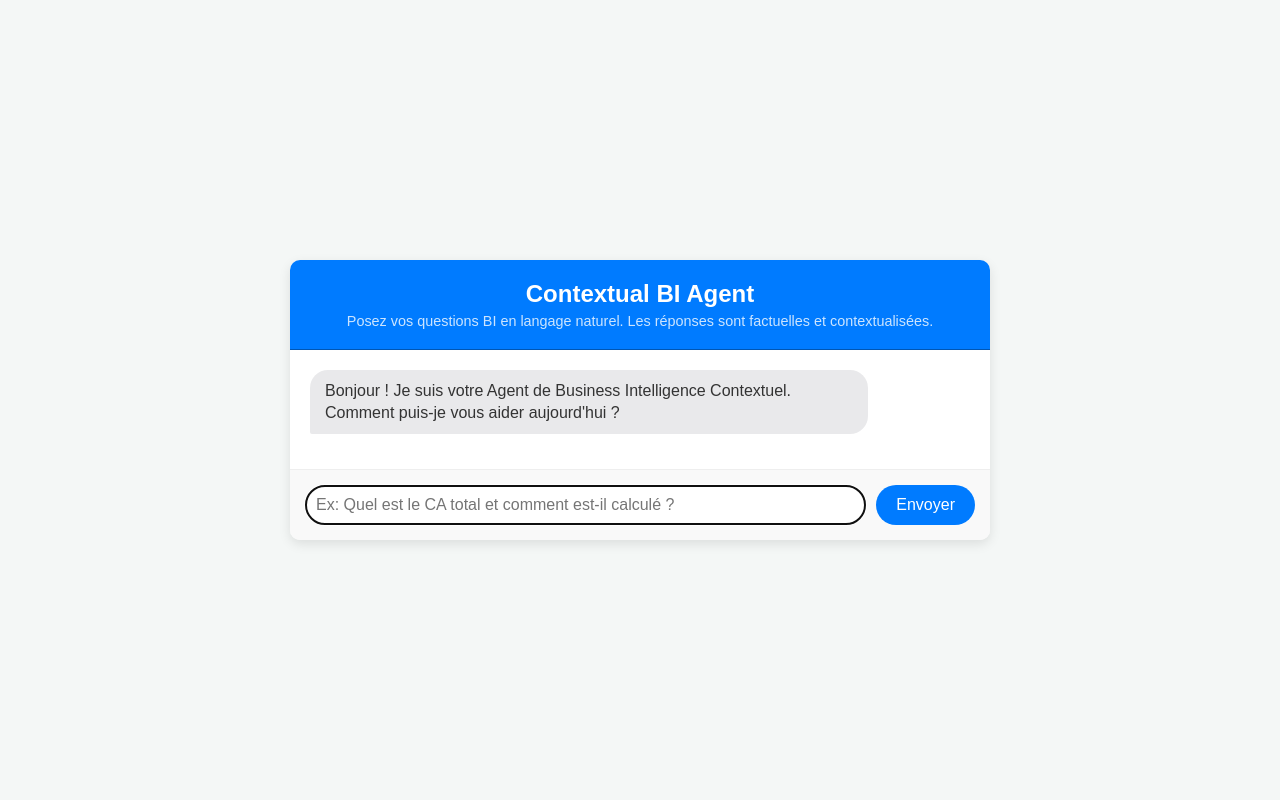
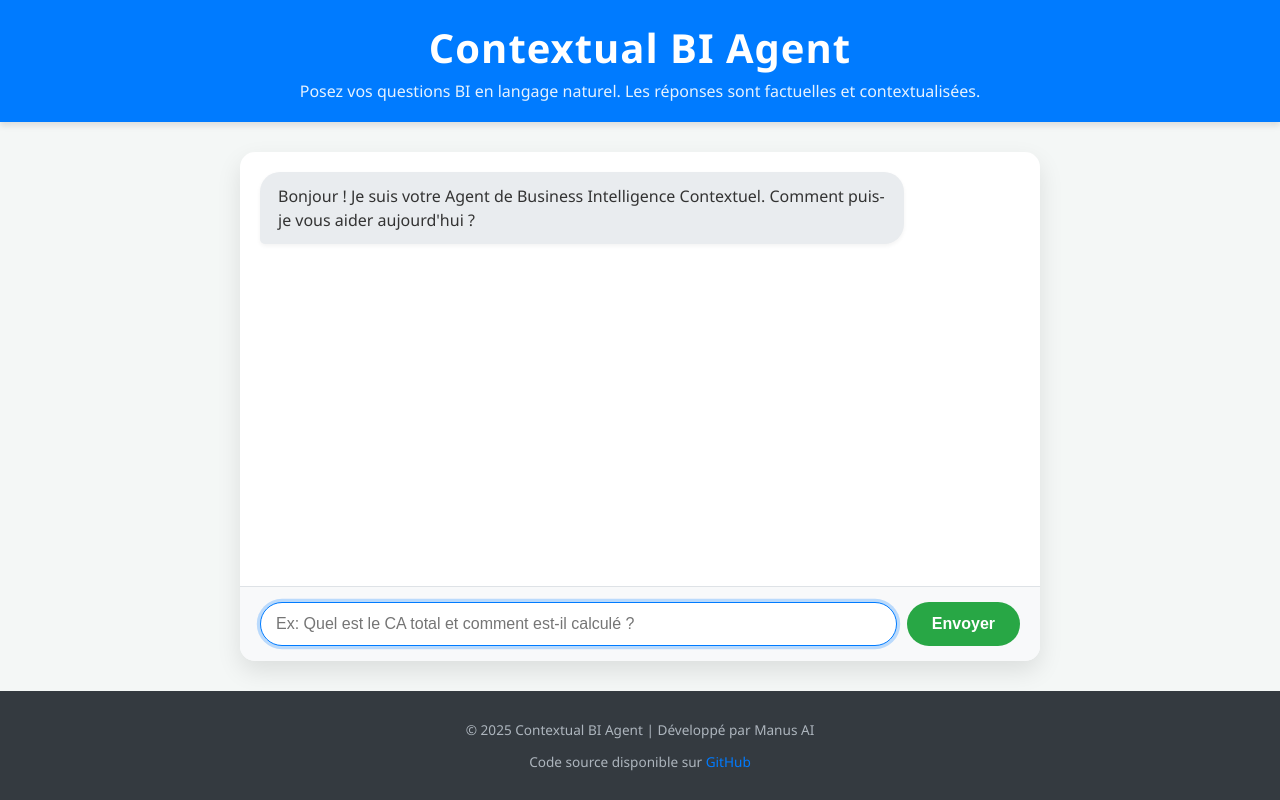
Before and after one commit to belhirecheamina14/Contextual-BI-Agent, a plain HTML site: page frontend/index.html in a window 1280 px wide. Drawn offline with Linux system fonts and the light colour scheme.

Commit message:
Feature: Frontend design improvements (motions, footer, modern UI)

```diff
--- a/frontend/index.html
+++ b/frontend/index.html
@@ -7,21 +7,36 @@
     <link rel="stylesheet" href="style.css">
 </head>
 <body>
+
+    <!-- Header Section -->
+    <div class="header">
+        <h1>Contextual BI Agent</h1>
+        <p>Posez vos questions BI en langage naturel. Les réponses sont factuelles et contextualisées.</p>
+    </div>
+
+    <!-- Main Chat Container -->
     <div class="chat-container">
-        <header>
-            <h1>Contextual BI Agent</h1>
-            <p>Posez vos questions BI en langage naturel. Les réponses sont factuelles et contextualisées.</p>
-        </header>
-        <div class="chat-window" id="chat-window">
-            <div class="message agent">
-                <p>Bonjour ! Je suis votre Agent de Business Intelligence Contextuel. Comment puis-je vous aider aujourd'hui ?</p>
+        <!-- Message Area -->
+        <div class="messages" id="messages">
+            <!-- Message d'accueil de l'agent -->
+            <div class="message agent-message">
+                Bonjour ! Je suis votre Agent de Business Intelligence Contextuel. Comment puis-je vous aider aujourd'hui ?
             </div>
         </div>
+
+        <!-- Input Area -->
         <div class="input-area">
-            <input type="text" id="user-input" placeholder="Ex: Quel est le CA total et comment est-il calculé ?" autofocus>
+            <input type="text" id="user-input" placeholder="Ex: Quel est le CA total et comment est-il calculé ?">
             <button id="send-button">Envoyer</button>
         </div>
     </div>
+
+    <!-- Footer Section -->
+    <footer class="footer">
+        <p>&copy; 2025 Contextual BI Agent | Développé par Manus AI</p>
+        <p>Code source disponible sur <a href="https://github.com/belhirecheamina14/Contextual-BI-Agent" target="_blank">GitHub</a></p>
+    </footer>
+
     <script src="script.js"></script>
 </body>
 </html>
--- a/frontend/style.css
+++ b/frontend/style.css
@@ -1,146 +1,237 @@
 body {
-    font-family: Arial, sans-serif;
+    font-family: 'Segoe UI', Tahoma, Geneva, Verdana, sans-serif;
     background-color: #f4f7f6;
     display: flex;
-    justify-content: center;
+    flex-direction: column;
     align-items: center;
+    justify-content: space-between;
     min-height: 100vh;
     margin: 0;
+    padding: 0;
+    color: #333;
 }
 
+/* Header/Title Bar */
+.header {
+    width: 100%;
+    background-color: #007bff; /* Bleu primaire */
+    color: white;
+    padding: 20px 0;
+    text-align: center;
+    box-shadow: 0 4px 6px rgba(0, 0, 0, 0.1);
+    animation: fadeInDown 1s ease-out;
+}
+
+.header h1 {
+    margin: 0;
+    font-size: 2.5em;
+    letter-spacing: 1px;
+}
+
+.header p {
+    margin: 5px 0 0;
+    font-size: 1em;
+    opacity: 0.9;
+}
+
+/* Main Chat Container */
 .chat-container {
-    background-color: #ffffff;
-    border-radius: 10px;
-    box-shadow: 0 4px 12px rgba(0, 0, 0, 0.1);
+    background-color: white;
     width: 90%;
-    max-width: 700px;
+    max-width: 800px;
+    margin: 30px auto;
+    border-radius: 15px;
+    box-shadow: 0 10px 25px rgba(0, 0, 0, 0.1);
     display: flex;
     flex-direction: column;
     overflow: hidden;
+    flex-grow: 1;
+    min-height: 60vh;
 }
 
-header {
+/* Message Area */
+.messages {
+    padding: 20px;
+    overflow-y: auto;
+    flex-grow: 1;
+    display: flex;
+    flex-direction: column;
+    gap: 15px;
+}
+
+/* Individual Message Styles */
+.message {
+    max-width: 80%;
+    padding: 12px 18px;
+    border-radius: 20px;
+    line-height: 1.5;
+    word-wrap: break-word;
+    box-shadow: 0 2px 4px rgba(0, 0, 0, 0.05);
+    animation: fadeIn 0.5s ease-out;
+}
+
+.user-message {
+    align-self: flex-end;
     background-color: #007bff;
     color: white;
-    padding: 20px;
-    text-align: center;
-    border-bottom: 1px solid #0056b3;
+    border-bottom-right-radius: 5px;
 }
 
-header h1 {
-    margin: 0 0 5px 0;
-    font-size: 1.5em;
+.agent-message {
+    align-self: flex-start;
+    background-color: #e9ecef; /* Gris clair */
+    color: #333;
+    border-bottom-left-radius: 5px;
 }
 
-header p {
-    margin: 0;
-    font-size: 0.9em;
-    opacity: 0.8;
+/* Input Area */
+.input-area {
+    display: flex;
+    padding: 15px 20px;
+    border-top: 1px solid #dee2e6;
+    background-color: #f8f9fa;
 }
 
-.chat-window {
+.input-area input {
     flex-grow: 1;
-    padding: 20px;
-    overflow-y: auto;
-    max-height: 60vh;
-    display: flex;
-    flex-direction: column;
+    padding: 12px 15px;
+    border: 1px solid #ced4da;
+    border-radius: 25px;
+    font-size: 1em;
+    margin-right: 10px;
+    transition: border-color 0.3s, box-shadow 0.3s;
 }
 
-.message {
-    max-width: 80%;
-    margin-bottom: 15px;
-    padding: 10px 15px;
-    border-radius: 18px;
-    line-height: 1.4;
-    word-wrap: break-word;
+.input-area input:focus {
+    border-color: #007bff;
+    box-shadow: 0 0 0 0.2rem rgba(0, 123, 255, 0.25);
+    outline: none;
 }
 
-.message p {
-    margin: 0;
+.input-area button {
+    background-color: #28a745; /* Vert pour l'action */
+    color: white;
+    border: none;
+    padding: 12px 25px;
+    border-radius: 25px;
+    cursor: pointer;
+    font-size: 1em;
+    font-weight: bold;
+    transition: background-color 0.3s, transform 0.1s;
 }
 
-.user {
-    align-self: flex-end;
-    background-color: #dcf8c6;
-    color: #333;
-    border-bottom-right-radius: 2px;
+.input-area button:hover {
+    background-color: #218838;
 }
 
-.agent {
-    align-self: flex-start;
-    background-color: #e9e9eb;
-    color: #333;
-    border-bottom-left-radius: 2px;
+.input-area button:active {
+    transform: scale(0.98);
 }
 
-.input-area {
-    display: flex;
-    padding: 15px;
-    border-top: 1px solid #eee;
-    background-color: #f9f9f9;
+/* Loading Indicator (Motion) */
+.loading-indicator {
+    display: none;
+    align-self: flex-start;
+    padding: 12px 18px;
+    border-radius: 20px;
+    background-color: #e9ecef;
+    color: #333;
+    font-style: italic;
 }
 
-#user-input {
-    flex-grow: 1;
-    padding: 10px;
-    border: 1px solid #ccc;
-    border-radius: 20px;
-    margin-right: 10px;
-    font-size: 1em;
+.loading-indicator span {
+    display: inline-block;
+    width: 8px;
+    height: 8px;
+    margin: 0 2px;
+    background-color: #007bff;
+    border-radius: 50%;
+    animation: bounce 1.4s infinite ease-in-out both;
 }
 
-#send-button {
-    background-color: #007bff;
-    color: white;
-    border: none;
-    padding: 10px 20px;
-    border-radius: 20px;
-    cursor: pointer;
-    font-size: 1em;
-    transition: background-color 0.3s;
+.loading-indicator span:nth-child(1) {
+    animation-delay: -0.32s;
 }
 
-#send-button:hover {
-    background-color: #0056b3;
+.loading-indicator span:nth-child(2) {
+    animation-delay: -0.16s;
 }
 
-/* Style pour le chargement */
-.loading-message {
-    align-self: flex-start;
-    background-color: #e9e9eb;
-    color: #333;
-    border-bottom-left-radius: 2px;
-    padding: 10px 15px;
-    margin-bottom: 15px;
+/* Footer */
+.footer {
+    width: 100%;
+    padding: 15px 0;
+    background-color: #343a40; /* Gris foncé */
+    color: #adb5bd; /* Gris clair */
+    text-align: center;
+    font-size: 0.85em;
+    margin-top: auto; /* Pousse le footer vers le bas */
 }
 
-.loading-message::after {
-    content: '...';
-    animation: dots 1s steps(5, end) infinite;
+.footer a {
+    color: #007bff;
+    text-decoration: none;
+    transition: color 0.3s;
 }
 
-@keyframes dots {
-    0%, 20% {
-        color: rgba(0,0,0,0);
-        text-shadow:
-            .25em 0 0 rgba(0,0,0,0),
-            .5em 0 0 rgba(0,0,0,0);
+.footer a:hover {
+    color: #6c757d;
+}
+
+/* Keyframe Animations (Motions) */
+@keyframes fadeIn {
+    from {
+        opacity: 0;
+        transform: translateY(10px);
+    }
+    to {
+        opacity: 1;
+        transform: translateY(0);
+    }
+}
+
+@keyframes fadeInDown {
+    from {
+        opacity: 0;
+        transform: translateY(-20px);
+    }
+    to {
+        opacity: 1;
+        transform: translateY(0);
+    }
+}
+
+@keyframes bounce {
+    0%, 80%, 100% {
+        transform: scale(0);
     }
     40% {
-        color: #333;
-        text-shadow:
-            .25em 0 0 rgba(0,0,0,0),
-            .5em 0 0 rgba(0,0,0,0);
-    }
-    60% {
-        text-shadow:
-            .25em 0 0 #333,
-            .5em 0 0 rgba(0,0,0,0);
-    }
-    80%, 100% {
-        text-shadow:
-            .25em 0 0 #333,
-            .5em 0 0 #333;
+        transform: scale(1.0);
     }
 }
+
+/* Responsive Design */
+@media (max-width: 600px) {
+    .chat-container {
+        width: 100%;
+        margin: 0;
+        border-radius: 0;
+        box-shadow: none;
+    }
+
+    .header {
+        padding: 15px 0;
+    }
+
+    .header h1 {
+        font-size: 2em;
+    }
+
+    .input-area {
+        padding: 10px;
+    }
+
+    .input-area input, .input-area button {
+        padding: 10px 15px;
+    }
+}
```
Also changed, not shown: frontend/script.js (+51 -29 lines).
